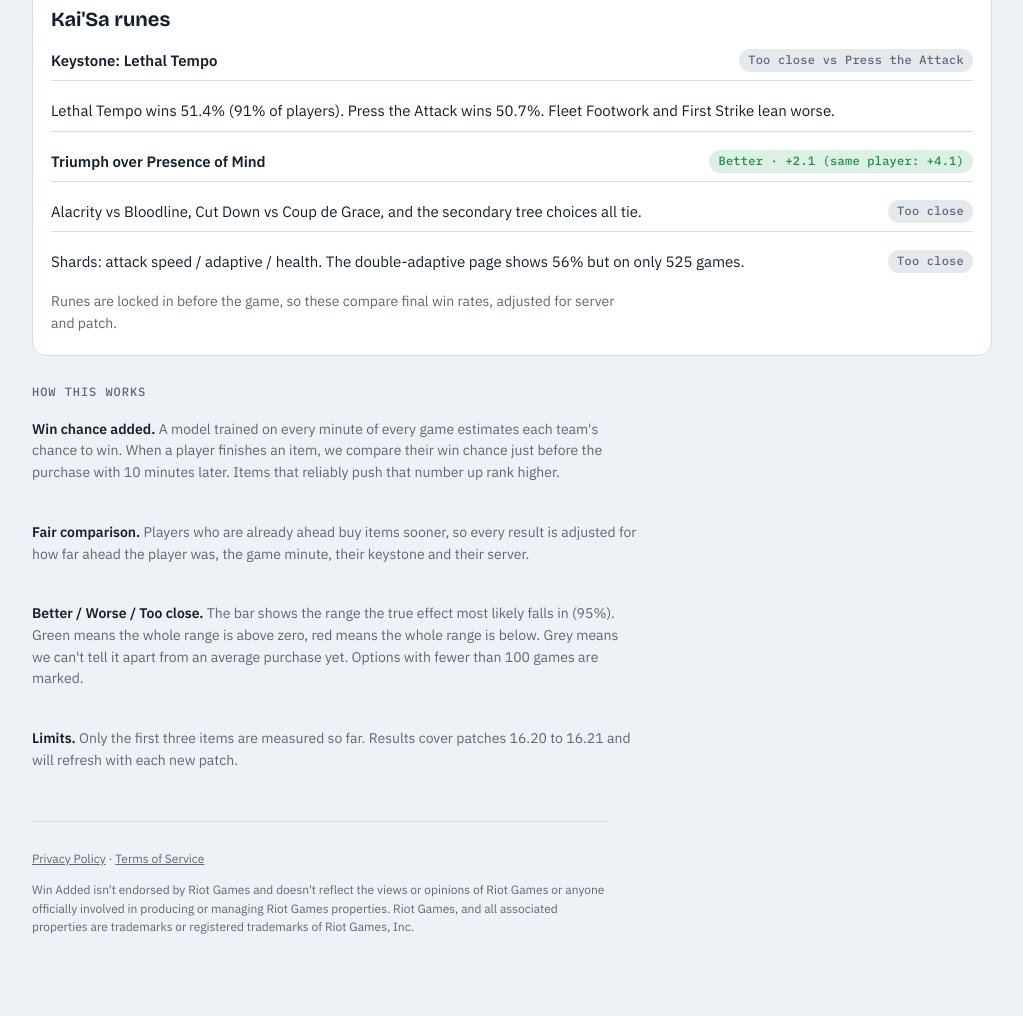
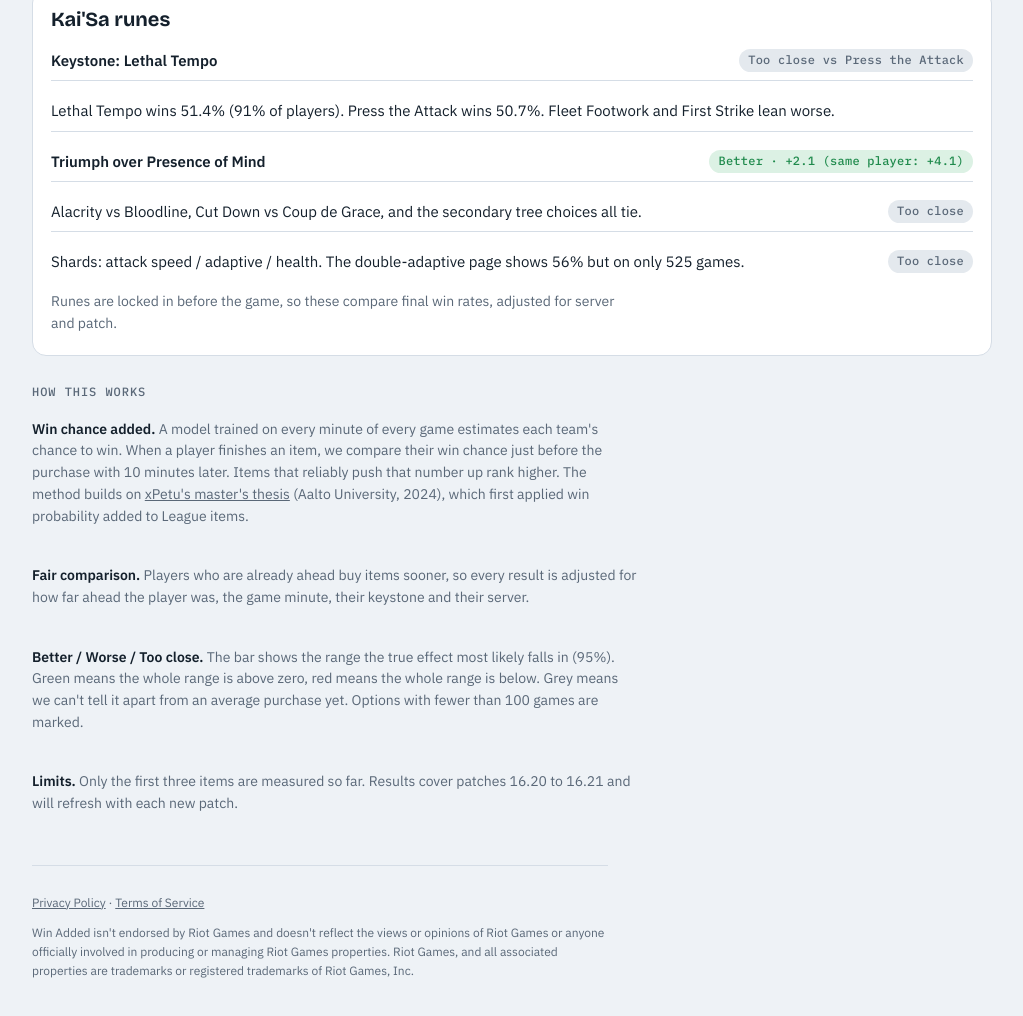
Before and after one commit to justinnguyen7501-star/win-added, a plain HTML site: page index.html in a window 1280 px wide. Shown: the part 2406-3422 px from the top of the page, without its empty margins (128-1151 px from the left). Before the commit the page ends 3391 px from the top, so only its background shows below. Drawn offline with nearby package versions, Linux system fonts and the light colour scheme.

Commit message:
Credit xPetu's thesis for the method
Co-Authored-By: Claude Opus 5.5 <noreply@anthropic.com>
Claude-Session: https://claude.ai/code/session_013Yquqh3YmVY3FzRC37PNq1

```diff
--- a/index.html
+++ b/index.html
@@ -127,7 +127,7 @@ body{margin:0}img{max-width:100%}
   <section>
     <div class="eyebrow">How this works</div>
     <div class="method">
-      <p><b>Win chance added.</b> A model trained on every minute of every game estimates each team's chance to win. When a player finishes an item, we compare their win chance just before the purchase with 10 minutes later. Items that reliably push that number up rank higher.</p>
+      <p><b>Win chance added.</b> A model trained on every minute of every game estimates each team's chance to win. When a player finishes an item, we compare their win chance just before the purchase with 10 minutes later. Items that reliably push that number up rank higher. The method builds on <a href="https://aaltodoc.aalto.fi/items/c1f92b5b-66f2-4742-b746-7d1a1b4d093e" style="color:inherit">xPetu's master's thesis</a> (Aalto University, 2024), which first applied win probability added to League items.</p>
       <p><b>Fair comparison.</b> Players who are already ahead buy items sooner, so every result is adjusted for how far ahead the player was, the game minute, their keystone and their server.</p>
       <p><b>Better / Worse / Too close.</b> The bar shows the range the true effect most likely falls in (95%). Green means the whole range is above zero, red means the whole range is below. Grey means we can't tell it apart from an average purchase yet. Options with fewer than 100 games are marked.</p>
       <p><b>Limits.</b> Only the first three items are measured so far. Results cover patches 16.20 to 16.21 and will refresh with each new patch.</p>
```
